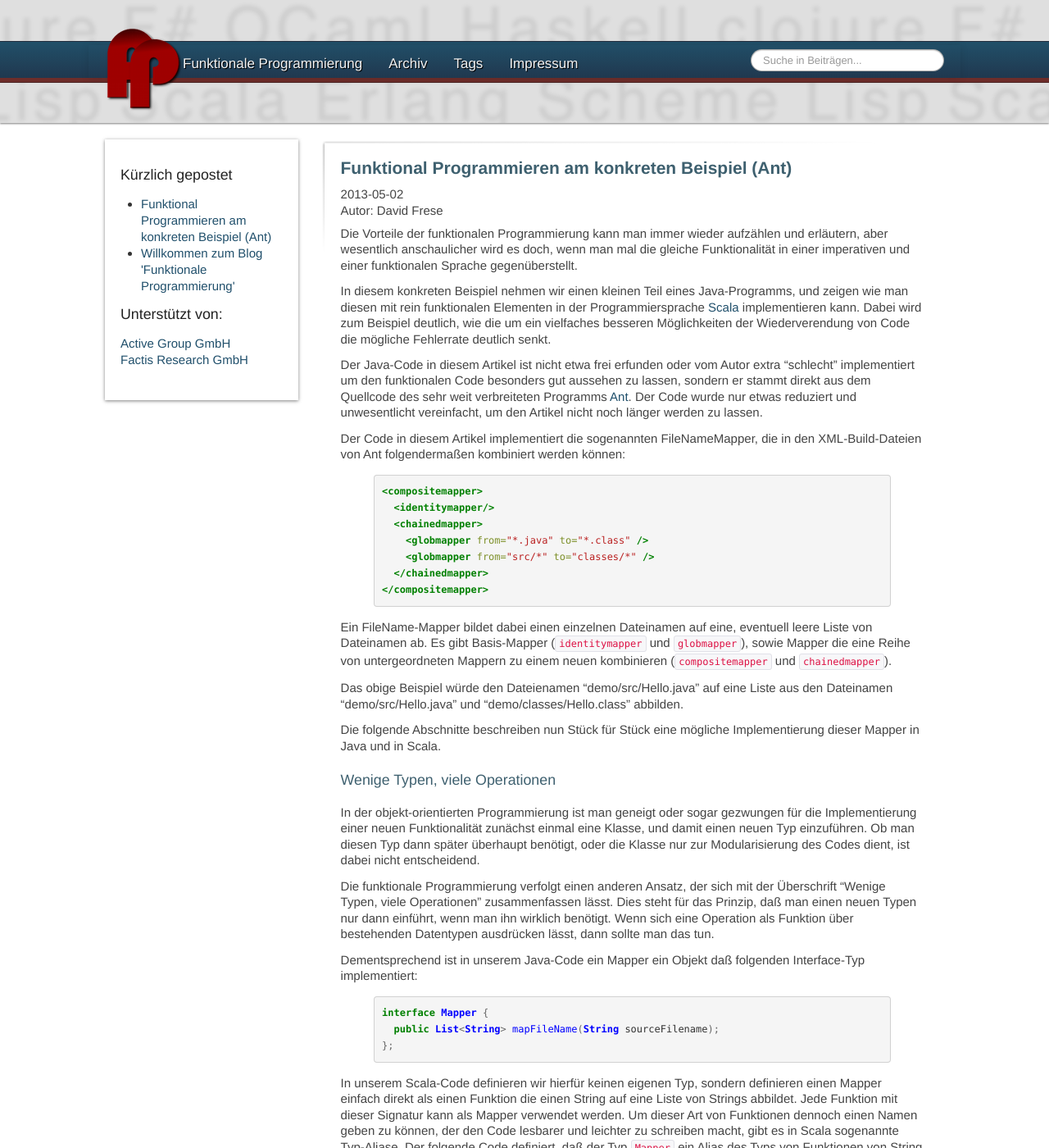
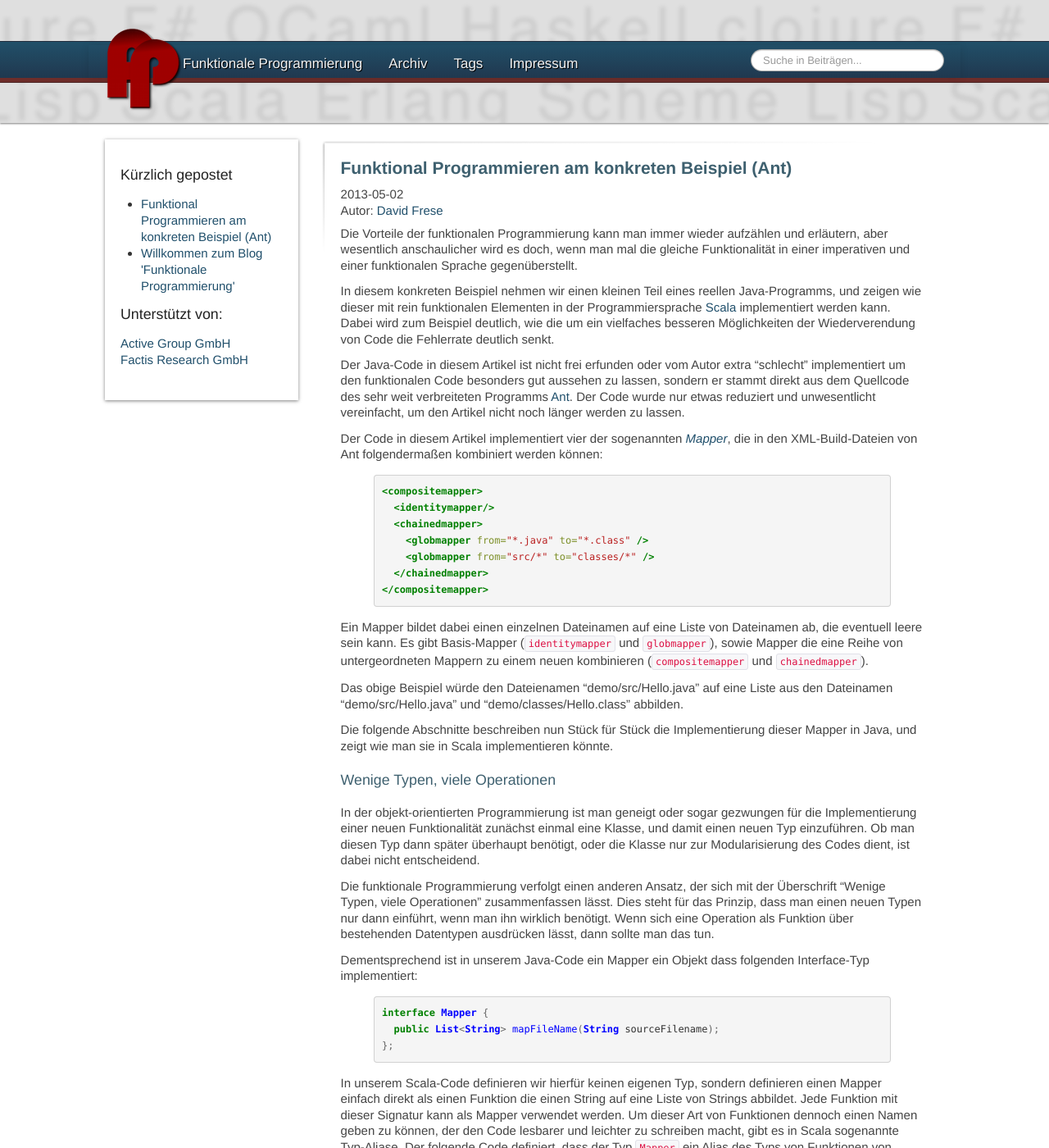
Before and after one commit to funktionale-programmierung/funktionale-programmierung.github.com, a Jekyll site: the page built from _posts/2013-05-02-Funktionale-Einfuehreung-Ant.md, in a window 1280 px wide and 1400 px high. Shown: the whole window at 82% size. Built offline with Jekyll 4.4.1, drawn with Linux system fonts in a browser that asks for light colours; some web fonts are replaced; comment, search, counter and statistics services are not loaded; some of the changed text lies outside the part shown.

Commit message:
Feinschliff am Text, Links

```diff
--- a/_posts/2013-05-02-Funktionale-Einfuehreung-Ant.md
+++ b/_posts/2013-05-02-Funktionale-Einfuehreung-Ant.md
@@ -1,7 +1,7 @@
 ---
 layout: post
 title: "Funktional Programmieren am konkreten Beispiel (Ant)"
-author: David Frese
+author: <a href="http://active-group.de/unternehmen/frese.html">David Frese</a>
 tags: Scala Einführung
 ---
 
@@ -11,15 +11,16 @@ wenn man mal die gleiche Funktionalität in einer imperativen und einer
 funktionalen Sprache gegenüberstellt.
 
 In diesem konkreten Beispiel nehmen wir einen kleinen Teil eines
-Java-Programms, und zeigen wie man diesen mit rein funktionalen
-Elementen in der Programmiersprache [Scala](http://www.scala-lang.org/)
-implementieren kann. Dabei wird zum Beispiel deutlich, wie die um ein
-vielfaches besseren Möglichkeiten der Wiederverendung von Code die
-mögliche Fehlerrate deutlich senkt.
+reellen Java-Programms, und zeigen wie dieser mit rein funktionalen
+Elementen in der Programmiersprache
+[Scala](http://www.scala-lang.org/) implementiert werden kann. Dabei
+wird zum Beispiel deutlich, wie die um ein vielfaches besseren
+Möglichkeiten der Wiederverendung von Code die Fehlerrate deutlich
+senkt.
 
 <!-- more start -->
 
-Der Java-Code in diesem Artikel ist nicht etwa frei erfunden oder vom
+Der Java-Code in diesem Artikel ist nicht frei erfunden oder vom
 Autor extra "schlecht" implementiert um den funktionalen Code
 besonders gut aussehen zu lassen, sondern er stammt direkt aus dem
 Quellcode des sehr weit verbreiteten Programms
@@ -27,9 +28,9 @@ Quellcode des sehr weit verbreiteten Programms
 unwesentlicht vereinfacht, um den Artikel nicht noch länger werden zu
 lassen.
 
-Der Code in diesem Artikel implementiert die sogenannten
-FileNameMapper, die in den XML-Build-Dateien von Ant folgendermaßen
-kombiniert werden können:
+Der Code in diesem Artikel implementiert vier der sogenannten
+[_Mapper_](http://ant.apache.org/manual/Types/mapper.html), die in den
+XML-Build-Dateien von Ant folgendermaßen kombiniert werden können:
 
 {% highlight xml %}
 <compositemapper>
@@ -41,8 +42,8 @@ kombiniert werden können:
 </compositemapper>
 {% endhighlight %}
 
-Ein FileName-Mapper bildet dabei einen einzelnen Dateinamen auf eine,
-eventuell leere Liste von Dateinamen ab. Es gibt Basis-Mapper
+Ein Mapper bildet dabei einen einzelnen Dateinamen auf eine Liste von
+Dateinamen ab, die eventuell leere sein kann. Es gibt Basis-Mapper
 (`identitymapper` und `globmapper`), sowie Mapper die eine Reihe von
 untergeordneten Mappern zu einem neuen kombinieren (`compositemapper`
 und `chainedmapper`).
@@ -51,8 +52,9 @@ Das obige Beispiel würde den Dateienamen "demo/src/Hello.java" auf
 eine Liste aus den Dateinamen "demo/src/Hello.java" und
 "demo/classes/Hello.class" abbilden.
 
-Die folgende Abschnitte beschreiben nun Stück für Stück eine mögliche
-Implementierung dieser Mapper in Java und in Scala.
+Die folgende Abschnitte beschreiben nun Stück für Stück die
+Implementierung dieser Mapper in Java, und zeigt wie man sie in Scala
+implementieren könnte.
 
 ## Wenige Typen, viele Operationen
 
@@ -64,7 +66,7 @@ Modularisierung des Codes dient, ist dabei nicht entscheidend.
 
 Die funktionale Programmierung verfolgt einen anderen Ansatz, der sich
 mit der Überschrift "Wenige Typen, viele Operationen" zusammenfassen
-lässt. Dies steht für das Prinzip, daß man einen neuen Typen nur dann
+lässt. Dies steht für das Prinzip, dass man einen neuen Typen nur dann
 einführt, wenn man ihn wirklich benötigt. Wenn sich eine Operation als
 Funktion über bestehenden Datentypen ausdrücken lässt, dann sollte man
 das tun.
@@ -76,7 +78,7 @@ vor über 30 Jahren aufgegriffen:
 > than 10 functions on 10 data structures.
 > <small>Alan J. Perlis in <cite title="Epigrams in Programming">Epigrams in Programming, 1982</cite></small>
 -->
-Dementsprechend ist in unserem Java-Code ein Mapper ein Objekt daß
+Dementsprechend ist in unserem Java-Code ein Mapper ein Objekt dass
 folgenden Interface-Typ implementiert:
 
 {% highlight java %}
@@ -91,7 +93,7 @@ einen String auf eine Liste von Strings abbildet. Jede Funktion mit
 dieser Signatur kann als Mapper verwendet werden. Um dieser Art von
 Funktionen dennoch einen Namen geben zu können, der den Code lesbarer
 und leichter zu schreiben macht, gibt es in Scala sogenannte
-Typ-Aliase. Der folgende Code definiert, daß der Typ `Mapper` ein
+Typ-Aliase. Der folgende Code definiert, dass der Typ `Mapper` ein
 Alias des Typs von Funktionen von String nach Liste von Strings ist:
 
 {% highlight scala %}
@@ -104,8 +106,9 @@ den `IdentityMapper`.
 ## IdentityMapper -- einfache Funktionen
 
 Der IdentityMapper soll einfach den zu verarbeitenden Dateinamen
-unverändert zurückgeben. In unserer Implementierung heißt das also das
-Argument in einen Liste packen und zurückgeben.
+unverändert zurückgeben. In der Implementierung heißt das also das
+Argument in eine Liste packen und zurückgeben, was in Java
+folgendermaßen gelöst wurde:
 
 Als Java-Klasse:
 {% highlight java %}
@@ -123,14 +126,14 @@ class IdentityMapper implements Mapper {
 
 Der funktionale IdentityMapper ist eine Funktion, die einen String
 nimmt und diesen String in eine Liste packt - eine sehr einfache
-Funktion. Dies kann man folgendermaßen in Scala schreiben:
+Funktion. Dies können wir folgendermaßen in Scala schreiben:
 
 {% highlight scala %}
 def identityMapper =
   (sourceFileName : String) => List(sourceFileName)
 {% endhighlight %}
 
-Was hier nach kurzem überlegen auffällt, ist daß es nur einen
+Was hier nach kurzem überlegen auffällt, ist dass es nur einen
 `identityMapper` gibt; *der* IdentityMapper ist ein einzelner,
 eindeutiger Wert im Programm. Es besteht keine Notwendigkeit, und es
 gibt auch gar keine Möglichkeit einen zweiten zu erzeugen.
@@ -159,6 +162,7 @@ Nun aber weiter zum `CompositeMapper`.
 ## CompositeMapper -- Closures
 
 Die Java-Implementierung besteht aus folgender Klasse:
+
 {% highlight java %}
 class CompositeMapper implements Mapper {
   private List<? extends Mapper> mappers;
@@ -198,36 +202,36 @@ def compositeMapper(mappers : List[Mapper]) =
 
 Eine solche zurückgegebene, neu erzeugte Funktion nennt man auch
 "Closure", was sich hier in etwa mit "Umschließung" übersetzen
-lässt. Der Name rührt daher, daß die innere Funktion nicht nur auf die
-eigenen Parameter zugreifen kann, sondern auch auf die Parameter der
-äußeren, der umschließenden Funktion(en).
+lässt. Diese Bezeichnung rührt daher, dass die innere Funktion nicht
+nur auf die eigenen Parameter zugreifen kann, sondern auch auf die
+Parameter der äußeren, der _umschließenden_ Funktion(en).
 
 Für die Implementierung ("..."), können wir also direkt die Liste
 `mappers` und den Dateinamen `sourceFileName` verwenden. Und was
-sollen wir damit machen? Zunächst brauchen wir für jeden Mapper in der
-Liste, das Ergebnis dieses Mappers wenn man ihn mit dem Dateinamen
-füttert. Für diese Kategorie von Abbildungen gibt es in Scala bereits
-eine Funktion die das iterieren über eine Eingangsliste und
-zusammensetzen der Ergebnisliste gleicher Länge übernimmt. Diese
-Funktion heißt `map`, und das einzige was man ihr noch zusätzlich
-übergeben muß ist eine Funktion die ein einzelnes Element der Liste
-abbildet. Nennen wir sie einfach `f`:
+sollen wir damit machen? Zunächst brauchen wir das Ergebnis jedes
+Mappers in der Liste, wenn man ihn mit dem Dateinamen füttert. Für
+diese Kategorie von Abbildungen gibt es in Scala bereits eine Funktion
+die das Iterieren über eine Eingangsliste und Zusammensetzen der
+Ergebnisliste gleicher Länge übernimmt. Diese Funktion heißt `map`,
+und das einzige was man ihr noch zusätzlich übergeben muß, ist eine
+Funktion die ein einzelnes Element der Liste abbildet. Nennen wir sie
+einfach `f`:
 
 {% highlight scala %}
 def f(m : Mapper) = m(sourceFileName)
 {% endhighlight %}
 
 In Scala ist `map` als Methode der Eingangsliste definiert, deswegen
-schreibt man den Aufruf dann folgendermaßen:
+schreibt man den Aufruf folgendermaßen:
 
 {% highlight scala %}
 mappers.map(f)
 {% endhighlight %}
 
 Dies liefert uns eine Liste von Listen mit den jeweiligen Ergebnissen
-der einzelnen untergeordneten Mappers. Das ist noch nicht ganz was wir
+der einzelnen untergeordneten Mapper. Das ist noch nicht ganz was wir
 brauchen, denn wir wollen alle Ergebnisse zusammen in einer großen
-Liste. Auch diese Operation, ist in Scala schon implementiert und
+Liste. Auch diese Operation ist in Scala schon implementiert und
 nennt sich "flatten". Alles zusammen können wir den CompositeMapper
 also jetzt so definieren:
 
@@ -242,15 +246,15 @@ def compositeMapper(mappers : List[Mapper]) =
 Die Implementierung der Funktion ist hier in geschweifte Klammern
 gesetzt, innerhalb derer man in Scala zum Beispiel lokale Funktionen
 wie hier `f` definieren kann. Der Wert und der Typ des geklammerten
-Ausdrucks bestimmt sich dabei direkt über den /letzten/ Ausdrucks
+Ausdrucks bestimmt sich dabei direkt über den *letzten* Ausdrucks
 innerhalb der Klammern. Ein `return` ist nicht notwendig.
 
 ## ChainedMapper -- Listen falten
 
 Am Beispiel des ChainedMapper läßt sich die Verwendung von `foldLeft`
 gut demonstrieren, einer weiteren sehr häufig verwendbaren Funktion
-zum verarbeiten von Listen. Zunächst aber wieder der Java-Code, in dem
-die verschiedenen Listen alle mit for-Schleifen und `addAll`
+zum Verarbeiten von Listen. Zunächst aber wieder der Java-Code, in dem
+die verschiedenen Listen alle mit `for`-Schleifen und `addAll`
 verarbeitet werden:
 
 {% highlight java %}
@@ -306,14 +310,16 @@ Element der Liste an, und kombiniert die einzelnen Ergebnisse zu einer
 flachen Liste von Strings. Die Funktionen `map` und `flatten` sind ja
 weiter oben bereits beschrieben.
 
-In der nächsten Zeile iteriert man also mit der Methode `foldLeft`
-über die Liste `mappers`, verwendet eine Liste mit dem
-`sourceFileName` als erstes Zwischenergebnis, und übergibt die
-Funktion `f` die nun für jedes Element der Liste einmal aufgerufen
-wird und das Endergebnis berechnet. Aus Gründen auf die hier nicht
-näher eingegangen werden kann, hat `foldLeft` dabei nicht zwei
-Parameter, sondern die Startliste und die Funktion `f` müssen
-"nacheinander" übergeben werden.
+In der nächsten Zeile iteriert dann also `foldLeft` über die Liste
+`mappers`. Das erste Zwischenergebnis ist eine Liste mit dem
+`sourceFileName`. Die Funktion `f` wird nun für jedes Element der
+Liste `mappers` einmal aufgerufen, jeweils mit dem vorherigen
+Zwischenergebnis als erstem Parameter. Das letzte Zwischenergebnis ist
+dann gleichzeitig das Endergebnis und der Rückgabewert der
+`foldLeft`-Abbildung. Aus Gründen auf die hier nicht näher eingegangen
+werden kann, hat `foldLeft` dabei nicht zwei Parameter, sondern die
+Startliste und die Funktion `f` müssen "nacheinander" übergeben
+werden.
 
 Die beiden Funktionen `map` und `foldLeft` für die Verarbeitung von
 Listen gibt es im Prinzip in jeder funktionalen Sprache, und wann
@@ -327,10 +333,10 @@ durchführt.
 
 ## GlobMapper -- Tupel
 
-Zum Abschluß noch noch den GlobMapper, der einige Zeilen mehr Code
+Zum Abschluß noch den GlobMapper, der einige Zeilen mehr Code
 benötigt. Er zeigt aber unter anderem sehr schön, warum die
 Wiederverwendung von Code insbesondere in Java so schwierig ist. Sie
-ist so schwierig, daß man oft auf Copy&Paste zurückgreift, wie hier
+ist so schwierig, dass man sehr oft auf Copy&Paste zurückgreift, wie hier
 bei den Methoden `setTo` und `setFrom`:
 
 {% highlight java %}
@@ -403,18 +409,18 @@ class GlobMapper implements Mapper {
 {% endhighlight %}
 
 In `setTo` und im ersten Teil von `setFrom` wird ein Pattern bei
-vorhandensein eines Sternchen in zwei Teile geteilt und in jeweils
+Vorhandensein eines Sternchen in zwei Teile geteilt und in jeweils in
 einer "Prefix" und einer "Postfix" Variable gespeichert. Das
-Duplizieren von Code hat dabei nicht nur zur Folge daß der Code länger
-wird, sondern auch daß man den Fehler der sich in diese Methoden
-eingeschlichen hat (wer hat ihn entdeckt?) an zwei Stellen korrigieren
-muß.
+Duplizieren von Code hat dabei nicht nur zur Folge dass der Code
+länger wird, sondern auch dass man den Fehler, der sich in diese
+Methoden eingeschlichen hat (wer hat ihn entdeckt?), an zwei Stellen
+korrigieren muß.
 
-In einer funktionalen Implementierung kann man diesen gemeinsamen Code
-sehr leicht als eine Funktion implementieren, die ein sogenanntes
-Tupel zurückgibt. Ein Tupel ist eine einfache Möglichkeit 2 oder mehr
-Werte zusammenzupacken und wie hier als Ergebnis einer Funktion zu
-verwenden:
+In einer funktionalen Implementierung können wir diesen gemeinsamen
+Code sehr leicht als eine Funktion implementieren, die ein sogenanntes
+Tupel zurückgibt. Ein Tupel ist eine einfache Möglichkeit zwei oder
+mehr Werte zusammenzupacken und wie hier als Ergebnis einer Funktion
+zu verwenden:
 
 {% highlight scala %}
 def splitAtLastStar(s : String) = {
@@ -428,12 +434,12 @@ def splitAtLastStar(s : String) = {
 }
 {% endhighlight %}
 
-Ein Tupel erzeugt man in Scala einfach durch umschließen der Werte in
+Ein Tupel erzeugt man in Scala einfach durch Umschließen der Werte in
 runde Klammer, mit einem Komma zwischen den einzelnen Elementen.
 
 Wir können nun also diese Funktion `splitAtLastStar` verwenden, um in
 der Implementierung von `globMapper` die beiden Pattern
-auseinanderzunehmen. Das besondern praktische ist, daß das
+auseinanderzunehmen. Besonders praktisch ist dabei, dass das
 Bindungskonstrukt `val` von Scala ein solches Tupel gleich wieder
 auseinandernehmen kann, und es einem so ermöglicht den einzelnen
 Teilen des Tupels eigene Namen zu geben:
@@ -446,12 +452,12 @@ def globMapper(fromPat : String, toPat : String) = {
 }
 {% endhighlight %}
 
-Die Tupel sind dabei streng typisiert, was bedeutet, daß man für eine
+Die Tupel sind dabei streng typisiert, was bedeutet, dass man für eine
 Funktion die wie hier ein Tupel mit 2 Elementen zurückgibt auch genau
-zwei Namen angeben muß, und daß der Scala-Kompiler ableiten kann, daß
-beide Werte vom Typ String sind. Im allgemeinen können Tupel aber auch
-Werte unterschiedlichen Typs enthalten, zum Beispiel einen String und
-einen Integer.
+zwei Namen angeben muß. Außerdem kann der Scala-Kompiler ableiten,
+dass beide Werte vom Typ String sind. Im allgemeinen können Tupel aber
+auch Werte unterschiedlichen Typs enthalten, zum Beispiel einen String
+und einen Integer.
 
 Mit einer weiteren Funktion die einen String anhand der Länge von
 Prefix und Postfix in drei Teile teilt...
@@ -472,7 +478,8 @@ def globMapper(fromPat : String, toPat : String) = {
   val (fromPrefix, fromPostfix) = splitAtLastStar(fromPat)
   val (toPrefix, toPostfix) = splitAtLastStar(toPat)
   (sourceFileName : String) => {
-    val (pre, mid, post) = splitPrePost(sourceFileName, fromPrefix.length(), fromPostfix.length())
+    val (pre, mid, post) = splitPrePost(sourceFileName,
+                                        fromPrefix.length(), fromPostfix.length())
     if ((pre == fromPrefix) && (post == fromPostfix))
       List(toPrefix + mid + toPostfix)
     else
```
Also changed, not shown: other parts of _posts/2013-05-02-Funktionale-Einfuehreung-Ant.md (+7 -7 lines).
